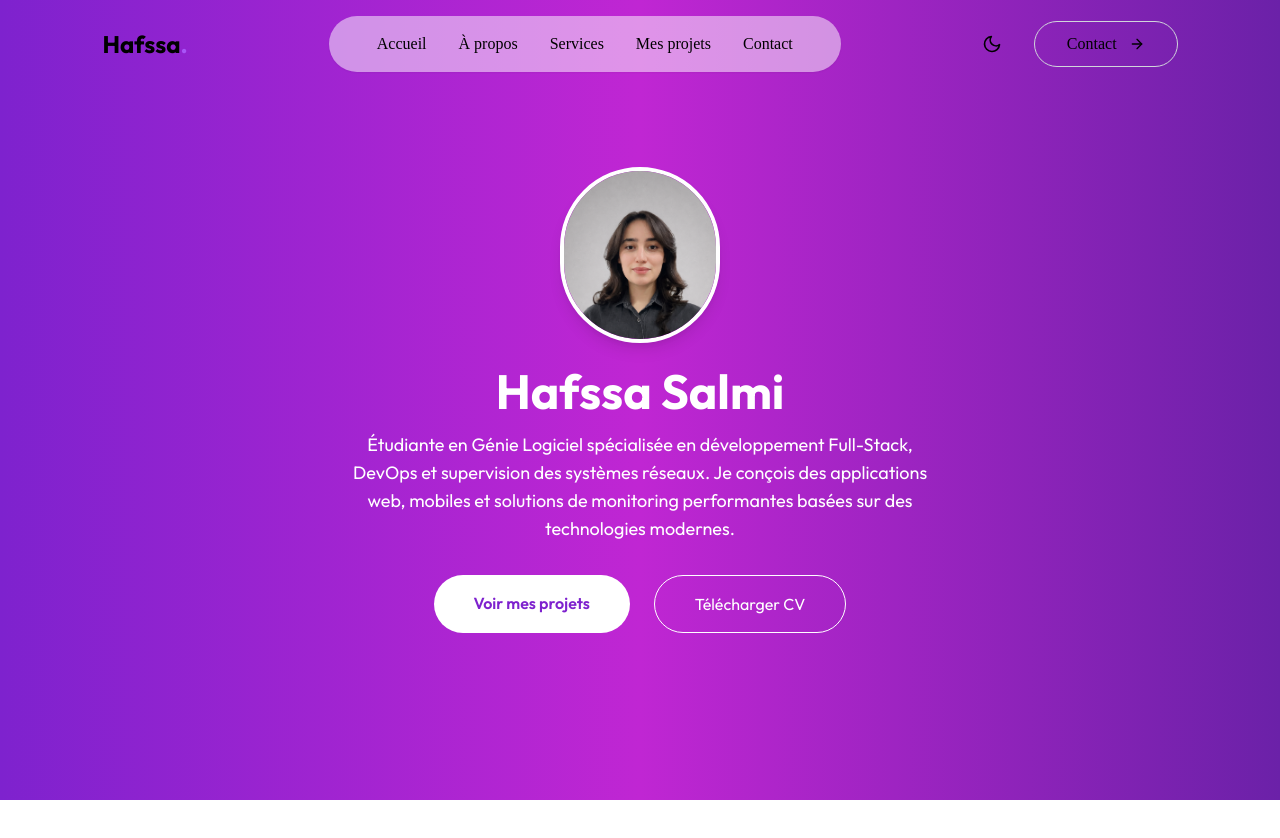
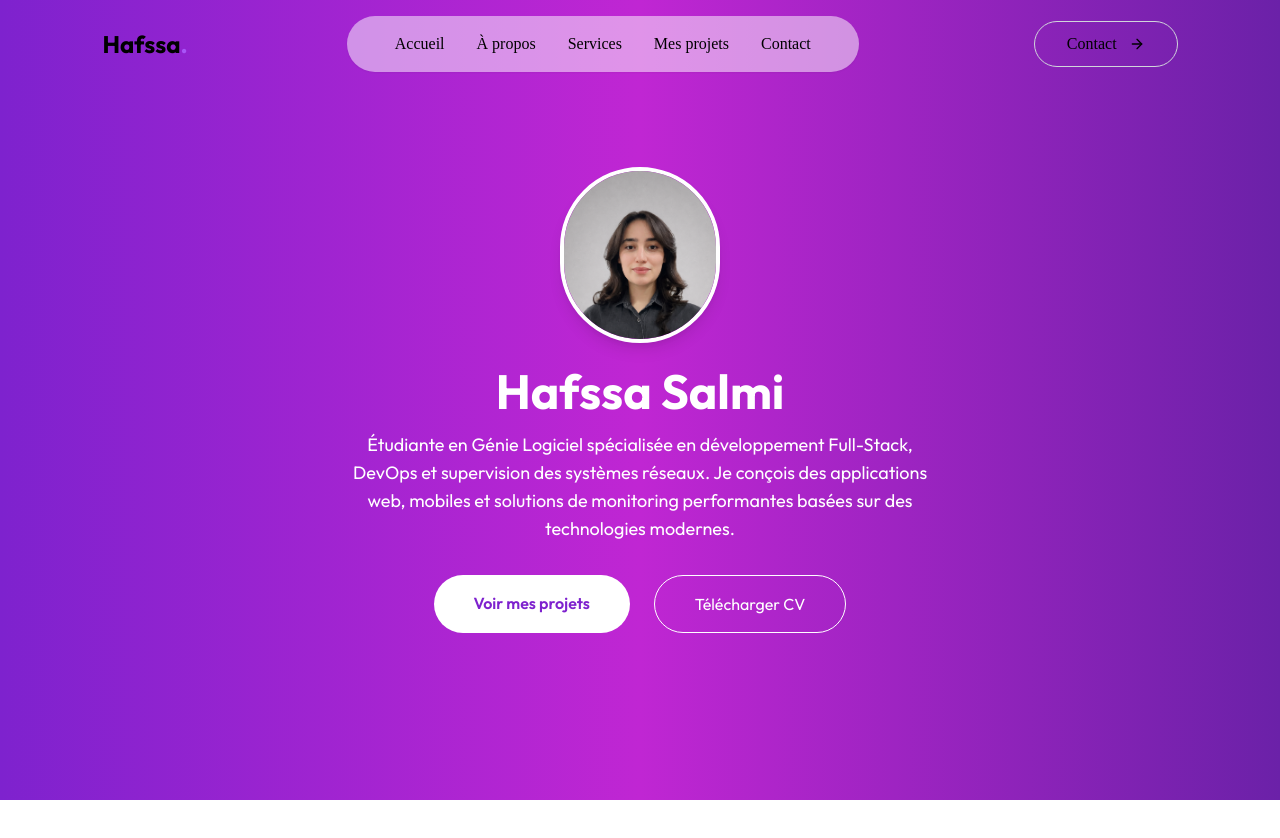
Before and after one commit to hafssasal/Hafssa-Portfolio, a React (Vite) app: page / in a window 1280 px wide. Shown: the top 838 px of the page. Built offline with nearby package versions, Linux system fonts and the light colour scheme; a web font is replaced by a local one.

Commit message:
light mode modified

```diff
--- a/src/components/Navbar.jsx
+++ b/src/components/Navbar.jsx
@@ -1,5 +1,5 @@
 import { useEffect, useRef } from 'react'
-import { FiMoon, FiSun, FiMenu, FiX, FiArrowRight } from "react-icons/fi"
+import { FiMenu, FiX, FiArrowRight } from "react-icons/fi"
 
 export default function Navbar() {
     const sideMenuRef = useRef();
@@ -9,37 +9,23 @@ export default function Navbar() {
     const openMenu = () => {
         sideMenuRef.current.style.transform = 'translateX(-16rem)';
     }
+
     const closeMenu = () => {
         sideMenuRef.current.style.transform = 'translateX(16rem)';
-    }
-    const toggleTheme = () => {
-
-        document.documentElement.classList.toggle('dark');
-
-        if (document.documentElement.classList.contains('dark')) {
-            localStorage.theme = 'dark';
-        } else {
-            localStorage.theme = 'light';
-        }
     }
 
     useEffect(() => {
 
         window.addEventListener('scroll', () => {
             if (scrollY > 50) {
-                navRef.current.classList.add('bg-white', 'bg-opacity-50', 'backdrop-blur-lg', 'shadow-sm', 'dark:bg-darkTheme', 'dark:shadow-white/20');
-                navLinkRef.current.classList.remove('bg-white', 'shadow-sm', 'bg-opacity-50', 'dark:border', 'dark:border-white/30', "dark:bg-transparent");
+                navRef.current.classList.add('bg-white', 'bg-opacity-50', 'backdrop-blur-lg', 'shadow-sm');
+                navLinkRef.current.classList.remove('bg-white', 'shadow-sm', 'bg-opacity-50');
             } else {
-                navRef.current.classList.remove('bg-white', 'bg-opacity-50', 'backdrop-blur-lg', 'shadow-sm', 'dark:bg-darkTheme', 'dark:shadow-white/20');
-                navLinkRef.current.classList.add('bg-white', 'shadow-sm', 'bg-opacity-50', 'dark:border', 'dark:border-white/30', "dark:bg-transparent");
+                navRef.current.classList.remove('bg-white', 'bg-opacity-50', 'backdrop-blur-lg', 'shadow-sm');
+                navLinkRef.current.classList.add('bg-white', 'shadow-sm', 'bg-opacity-50');
             }
         })
 
-        if (localStorage.theme === 'dark' || (!('theme' in localStorage) && window.matchMedia('(prefers-color-scheme: dark)').matches)) {
-            document.documentElement.classList.add('dark')
-        } else {
-            document.documentElement.classList.remove('dark')
-        }
     }, [])
 
     return (
@@ -49,36 +35,41 @@ export default function Navbar() {
                     Hafssa<span className="text-purple-500">.</span>
                 </a>
 
-                <ul ref={navLinkRef} className="hidden md:flex items-center gap-6 lg:gap-8 rounded-full px-12 py-3 bg-white shadow-sm bg-opacity-50 font-Ovo dark:border dark:border-white/30 dark:bg-transparent ">
-                    <li><a className='hover:text-gray-500 dark:hover:text-gray-300 transition' href="#top">Accueil</a></li>
-                    <li><a className='hover:text-gray-500 dark:hover:text-gray-300 transition' href="#about">À propos</a></li>
-                    <li><a className='hover:text-gray-500 dark:hover:text-gray-300 transition' href="#services">Services</a></li>
-                    <li><a className='hover:text-gray-500 dark:hover:text-gray-300 transition' href="#work">Mes projets</a></li>
-                    <li><a className='hover:text-gray-500 dark:hover:text-gray-300 transition' href="#contact">Contact</a></li>
+                <ul
+                    ref={navLinkRef}
+                    className="hidden md:flex items-center gap-6 lg:gap-8 rounded-full px-12 py-3 bg-white shadow-sm bg-opacity-50 font-Ovo"
+                >
+                    <li><a className='hover:text-gray-500 transition' href="#top">Accueil</a></li>
+                    <li><a className='hover:text-gray-500 transition' href="#about">À propos</a></li>
+                    <li><a className='hover:text-gray-500 transition' href="#services">Services</a></li>
+                    <li><a className='hover:text-gray-500 transition' href="#work">Mes projets</a></li>
+                    <li><a className='hover:text-gray-500 transition' href="#contact">Contact</a></li>
                 </ul>
 
                 <div className="flex items-center gap-4">
 
-                    <button onClick={toggleTheme} className="text-xl">
-                        <FiMoon className="dark:hidden"/>
-                        <FiSun className="hidden dark:block"/>
-                    </button>
-
-                    <a href="#contact" className="hidden lg:flex items-center gap-3 px-8 py-1.5 border border-gray-300 hover:bg-slate-100/70 dark:hover:bg-darkHover rounded-full ml-4 font-Ovo dark:border-white/30">
+                    <a
+                        href="#contact"
+                        className="hidden lg:flex items-center gap-3 px-8 py-1.5 border border-gray-300 hover:bg-slate-100/70 rounded-full ml-4 font-Ovo"
+                    >
                         Contact
-                        <FiArrowRight/>
+                        <FiArrowRight />
                     </a>
 
                     <button className="block md:hidden ml-3 text-xl" onClick={openMenu}>
-                        <FiMenu className="dark:hidden"/>
-                        <FiMenu className="hidden dark:block"/>
+                        <FiMenu />
                     </button>
                 </div>
 
-                <ul ref={sideMenuRef} className="flex md:hidden flex-col gap-4 py-20 px-10 fixed -right-64 top-0 bottom-0 w-64 z-50 h-screen bg-rose-50 transition duration-500 font-Ovo dark:bg-darkHover dark:text-white">
-
-                    <div className="absolute right-6 top-6 text-xl cursor-pointer" onClick={closeMenu}>
-                        <FiX/>
+                <ul
+                    ref={sideMenuRef}
+                    className="flex md:hidden flex-col gap-4 py-20 px-10 fixed -right-64 top-0 bottom-0 w-64 z-50 h-screen bg-rose-50 transition duration-500 font-Ovo"
+                >
+                    <div
+                        className="absolute right-6 top-6 text-xl cursor-pointer"
+                        onClick={closeMenu}
+                    >
+                        <FiX />
                     </div>
 
                     <li><a href="#top" onClick={closeMenu}>Accueil</a></li>
```
